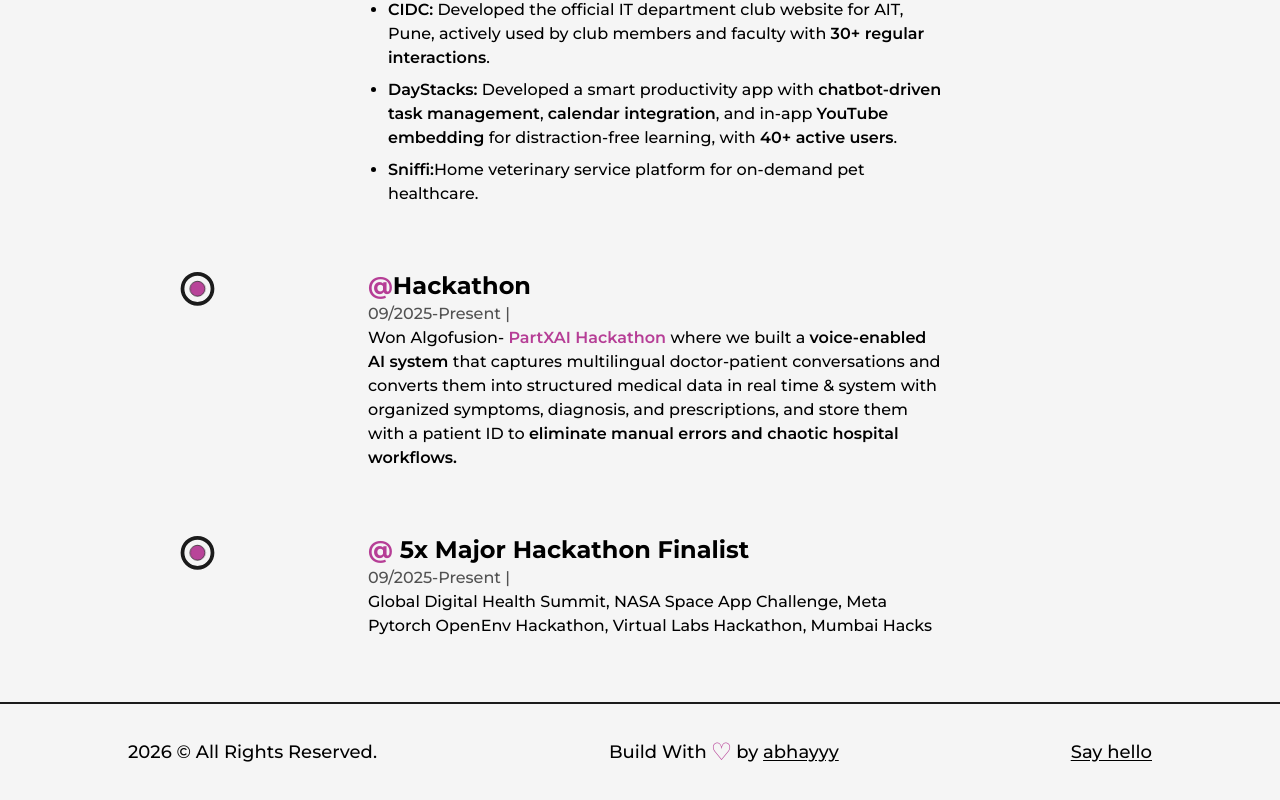
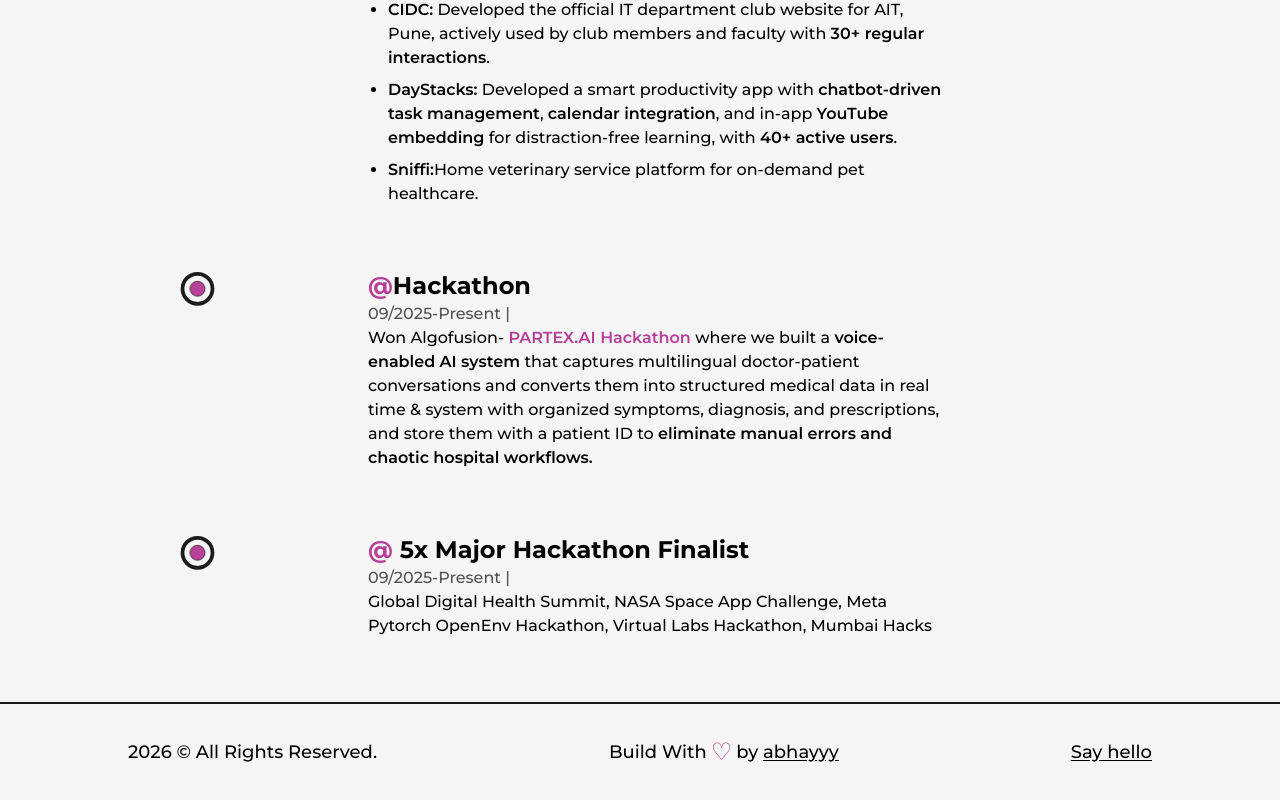
Before and after one commit to abhaysingh-22/abhayyy, a Next.js app: page /articles in a window 1280 px wide. Shown: the part 1570-2370 px from the top of the page. Built offline with nearby package versions, Linux system fonts and the light colour scheme.

Commit message:
naming fixed

```diff
--- a/src/pages/articles.js
+++ b/src/pages/articles.js
@@ -234,7 +234,7 @@ const Experience = () => {
                       target="_blank"
                       className="text-primary dark:text-blue-700"
                     >
-                      <span className="font-semibold"> PartXAI Hackathon </span>
+                      <span className="font-semibold"> PARTEX.AI Hackathon </span>
                     </a>
                     where we built a{" "}
                     <span className="font-semibold">
```
